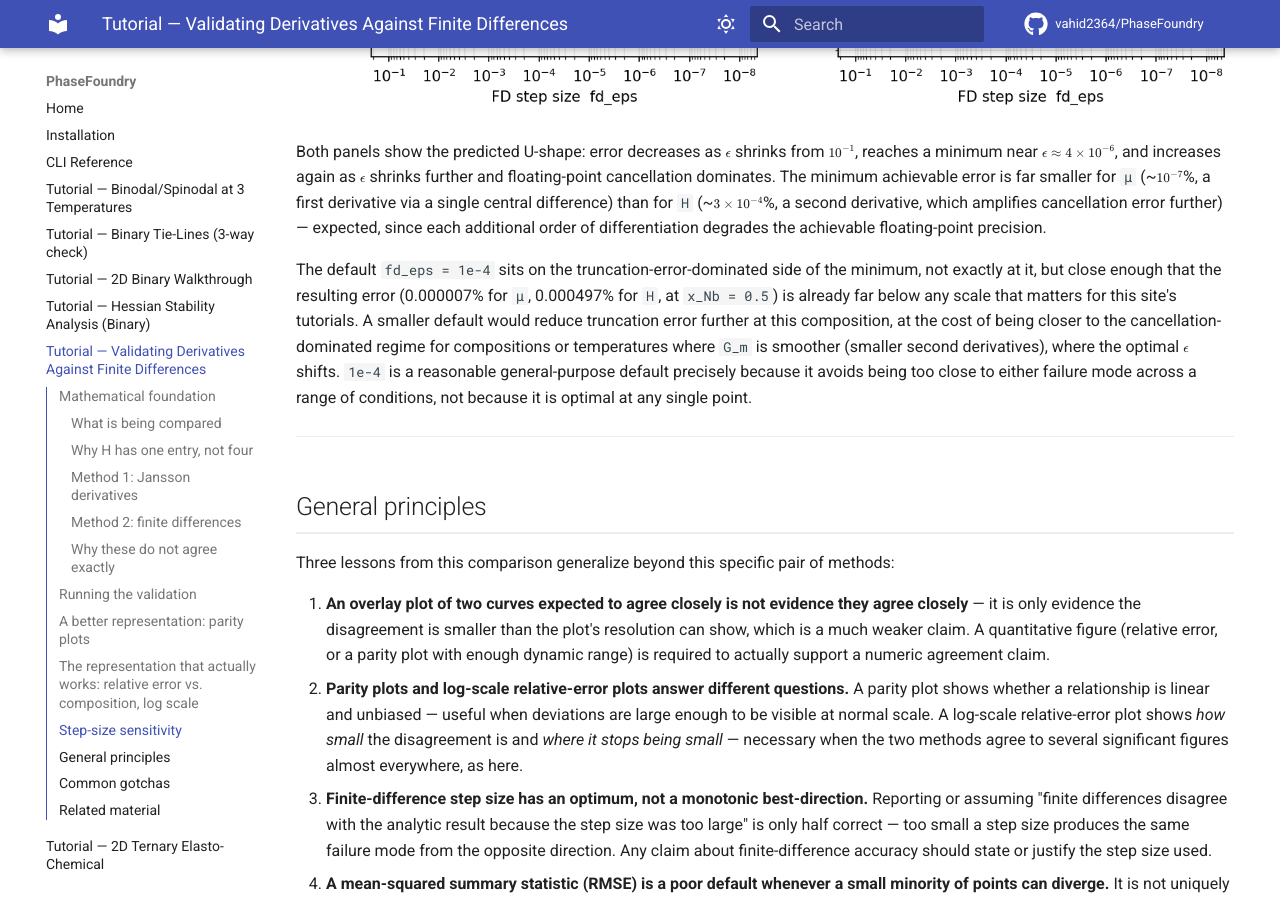
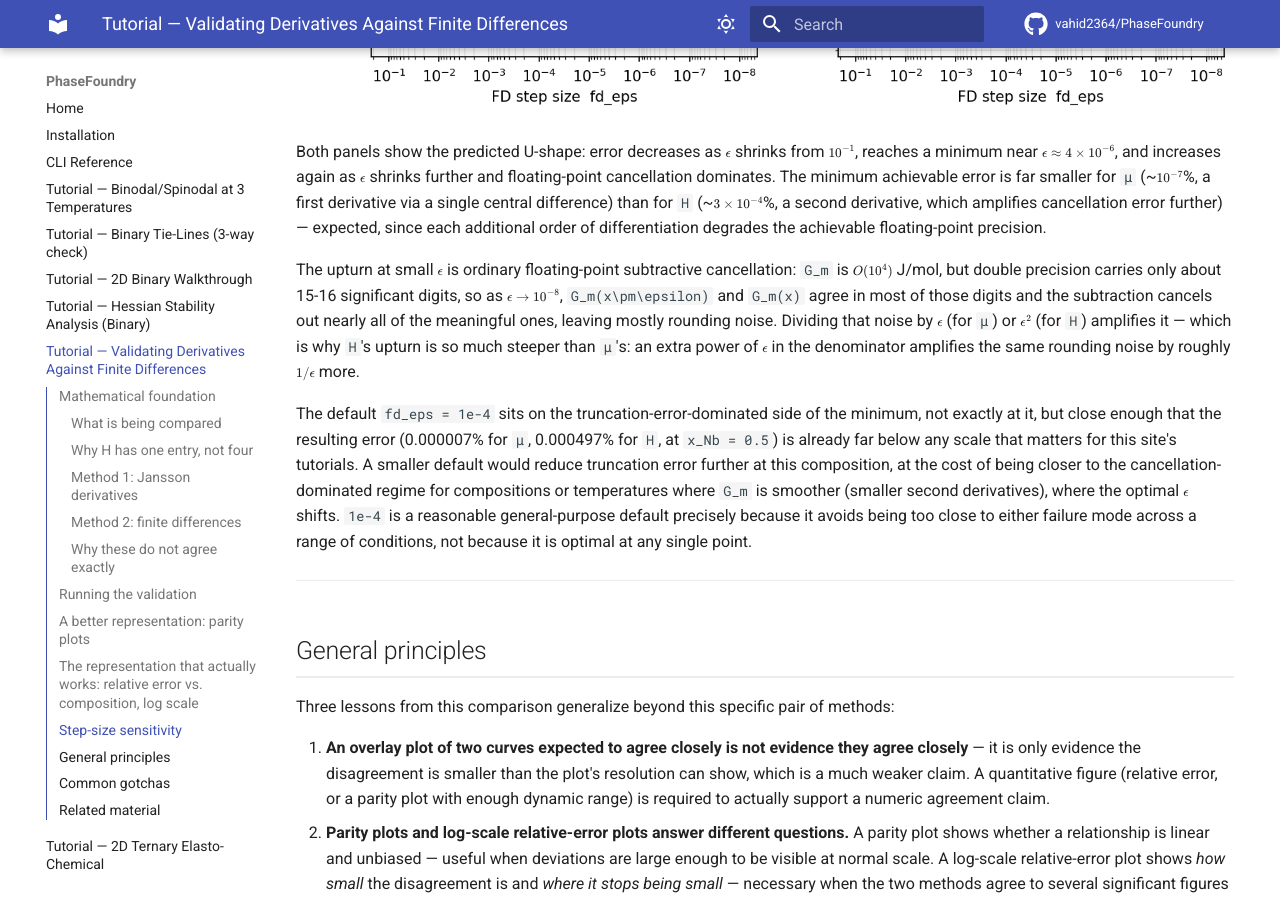
Before and after one commit to vahid2364/PhaseFoundry, an MkDocs documentation site: the page built from docs/tutorial_derivative_validation.md, in a window 1280 px wide and 900 px high, scrolled down 6391 px. Built offline with MkDocs 1.6.1 and Material for MkDocs 9.7.7, drawn with Linux system fonts in a browser that asks for light colours; comment, search, counter and statistics services are not loaded.

Commit message:
Explain the step-size sweep's small-eps upturn as cancellation error
Concise paragraph tying the observed upturn directly to floating-point
subtractive cancellation, and why H's upturn is steeper than mu's (an
extra power of eps in the denominator amplifies the same rounding noise
further).

```diff
--- a/docs/tutorial_derivative_validation.md
+++ b/docs/tutorial_derivative_validation.md
@@ -310,6 +310,17 @@ which amplifies cancellation error further) — expected, since each
 additional order of differentiation degrades the achievable floating-point
 precision.
 
+The upturn at small \(\epsilon\) is ordinary floating-point subtractive
+cancellation: `G_m` is \(O(10^4)\) J/mol, but double precision carries
+only about 15-16 significant digits, so as \(\epsilon \to 10^{-8}\),
+`G_m(x\pm\epsilon)` and `G_m(x)` agree in most of those digits and the
+subtraction cancels out nearly all of the meaningful ones, leaving mostly
+rounding noise. Dividing that noise by \(\epsilon\) (for `μ`) or
+\(\epsilon^2\) (for `H`) amplifies it — which is why `H`'s upturn is so
+much steeper than `μ`'s: an extra power of \(\epsilon\) in the
+denominator amplifies the same rounding noise by roughly \(1/\epsilon\)
+more.
+
 The default `fd_eps = 1e-4` sits on the truncation-error-dominated side of
 the minimum, not exactly at it, but close enough that the resulting error
 (0.000007% for `μ`, 0.000497% for `H`, at `x_Nb = 0.5`) is already far
```
